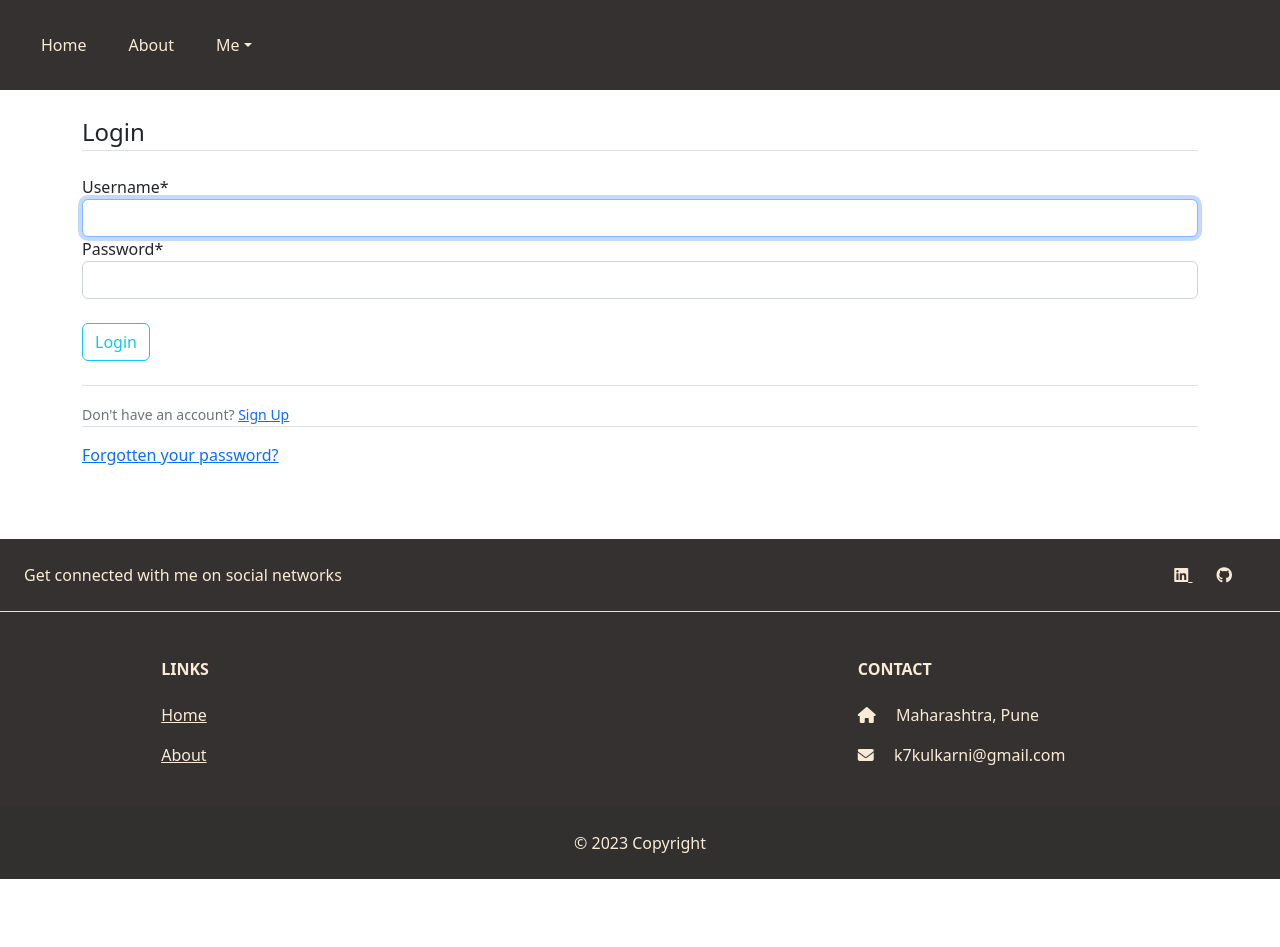
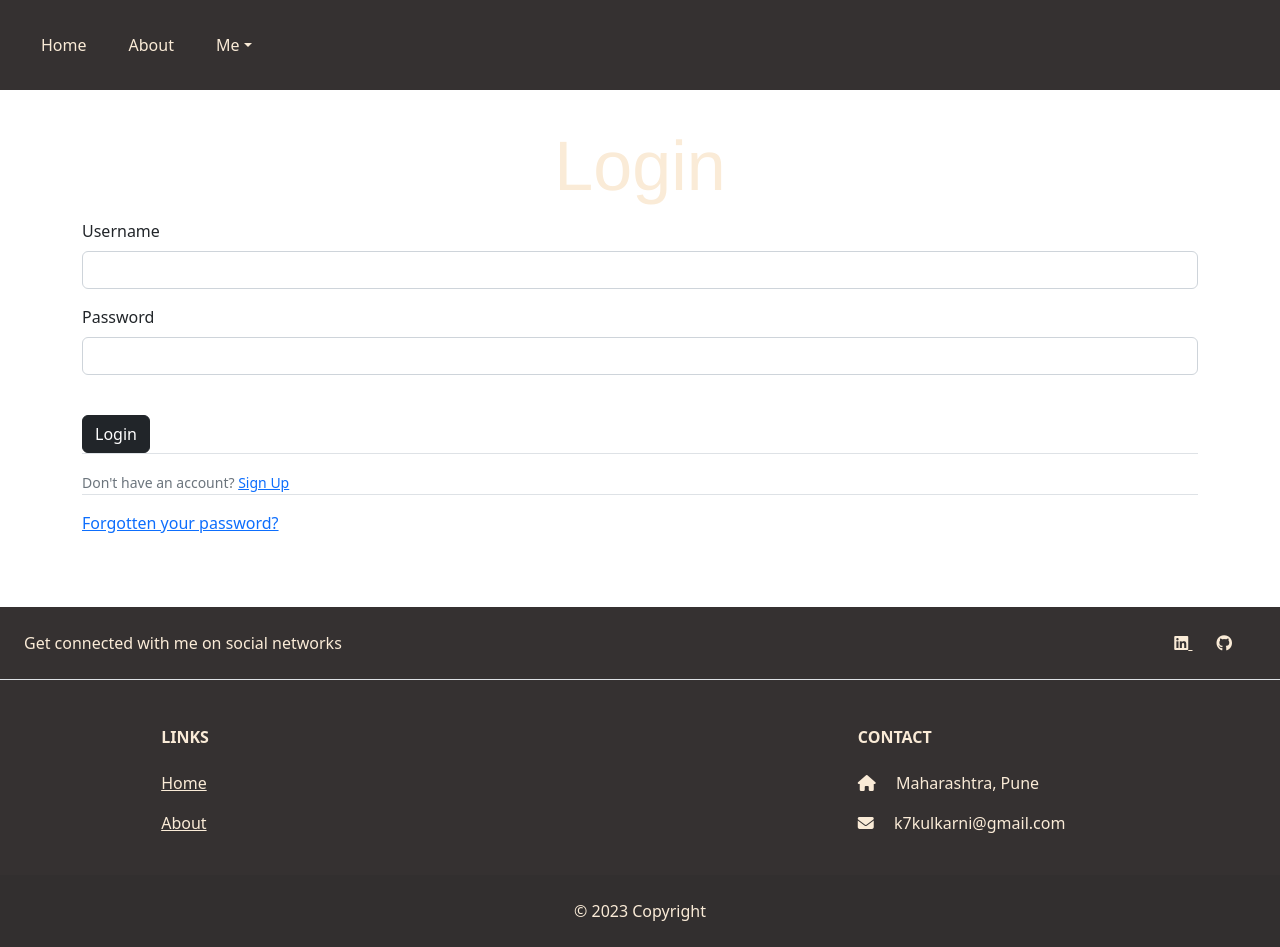
Before and after one commit to k7kaushal/Blogs-News-web-application, a Django app: page /login/ in a window 1280 px wide. Before the commit the page ends 879 px from the top, so only its background shows below. Run offline with Django 4.2, Linux system fonts and the light colour scheme; some libraries are stand-ins or nearby versions.

Commit message:
hosting problems 2

```diff
--- a/blog/myapp/templates/myapp/login.html
+++ b/blog/myapp/templates/myapp/login.html
@@ -2,17 +2,23 @@
 {% load crispy_forms_tags %}
 {% load static %}
 {% block content %}
+{% include 'myapp/messages.html' %}
 <div class="container">
     <div class="content-section"><br>
-        <form action="" method="post">
+        <form action="/login/" method="post">
             {% csrf_token %}
             <fieldset class="form-group">
-                <legend class="border-bottom mb-4">Login</legend>
-                {{ form|crispy }}
+                <div class="Text-heading">Login</div>
+                <div class="mb-3">
+                    <label class="form-label">Username</label>
+                    <input type="text" class="form-control" name="username">
+                </div>
+                  <div class="mb-3">
+                    <label for="exampleInputPassword1" class="form-label">Password</label>
+                    <input type="password"  class="form-control" name="password" aria-describedby="passwordHelpBlock">
+                  </div>
             </fieldset><br>
-            <div class="form-group">
-                <button class="btn btn-outline-info" type="submit">Login</button>
-            </div><br>
+            <button class="btn btn-dark" type="submit">Login</button><br>
         </form>
         <div class="border-top pt-3">
             <small class="text-muted">Don't have an account? <a href="{% url 'blog-home' %}">Sign Up</a></small>
```
Also changed, not shown: blog/myapp/views.py (+22 -1 lines), blog/db.sqlite3.
